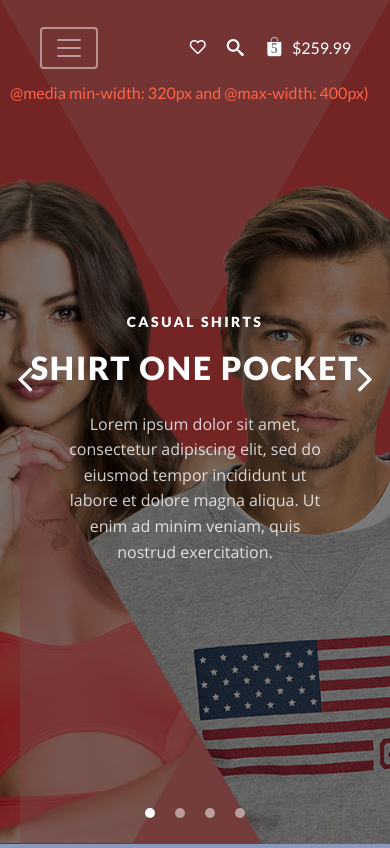
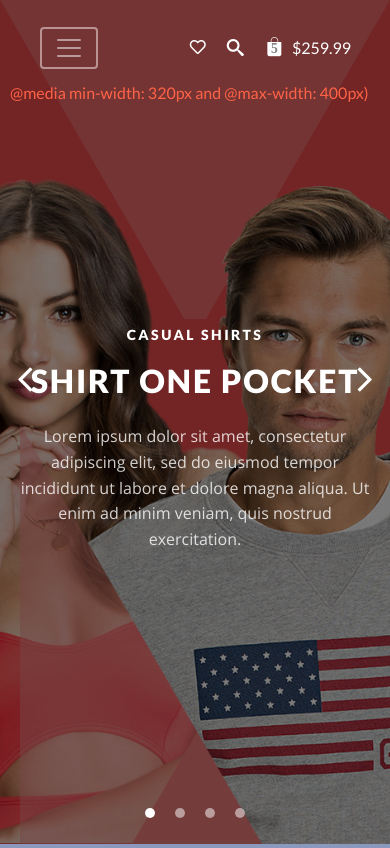
Before and after one commit to Bibliaricus/Ustore, a PHP site: page / in a window 390 px wide; the page is wider, and only the part inside the window is pictured. Shown: the top 848 px of that part. Run offline with PHP 8.4, Linux system fonts and the light colour scheme; some web fonts are replaced.

Commit message:
Responsive (481): Increase width of main-banner description

```diff
--- a/less/style.css
+++ b/less/style.css
@@ -2509,6 +2509,9 @@
   .copyright__payments span:nth-child(1) {
     margin-left: 0;
   }
+  .main-banner__slide .banner__description {
+    width: 90%;
+  }
 }
 @media only screen and (max-width: 480px) {
   .test:after {
--- a/less/style.less
+++ b/less/style.less
@@ -2715,6 +2715,11 @@
         }
       }
     }
+    .main-banner__slide {
+      .banner__description {
+        width: 90%;
+      }
+    }
   }
 
   @media only screen  and (max-width: 480px) {
```
Also changed, not shown: css/style.min.css.
